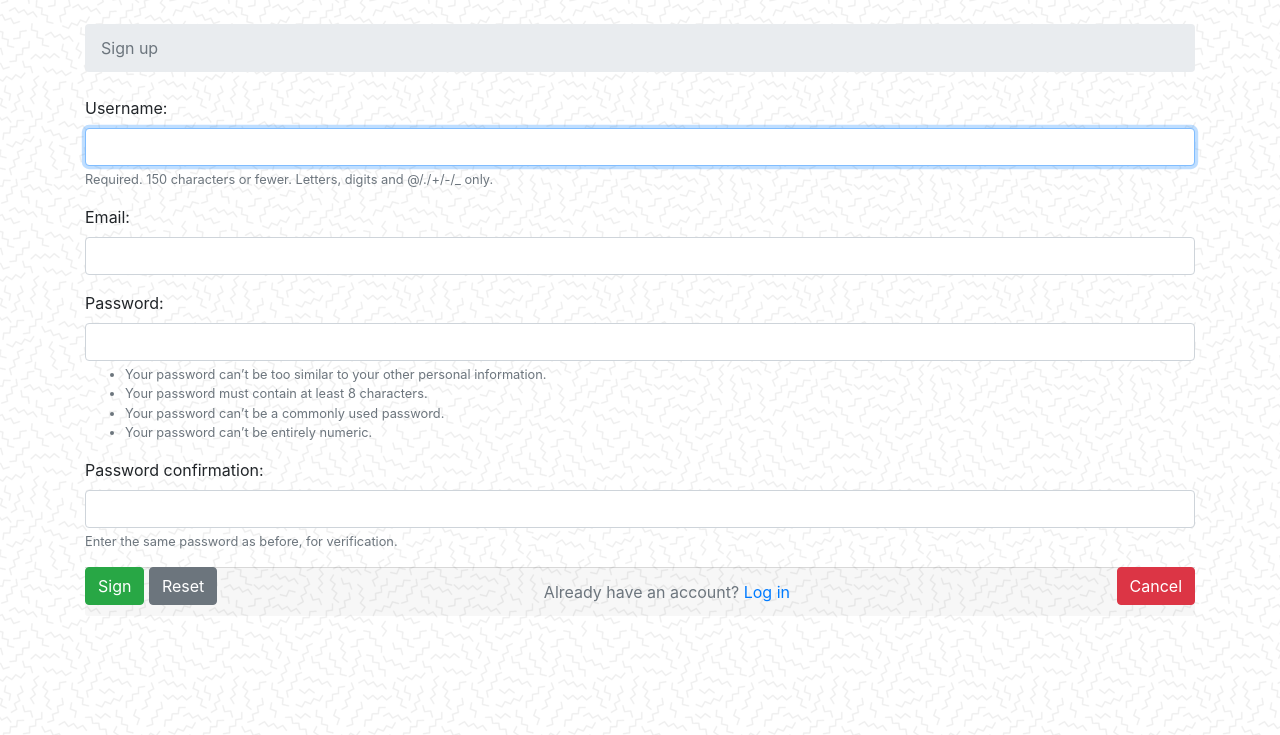
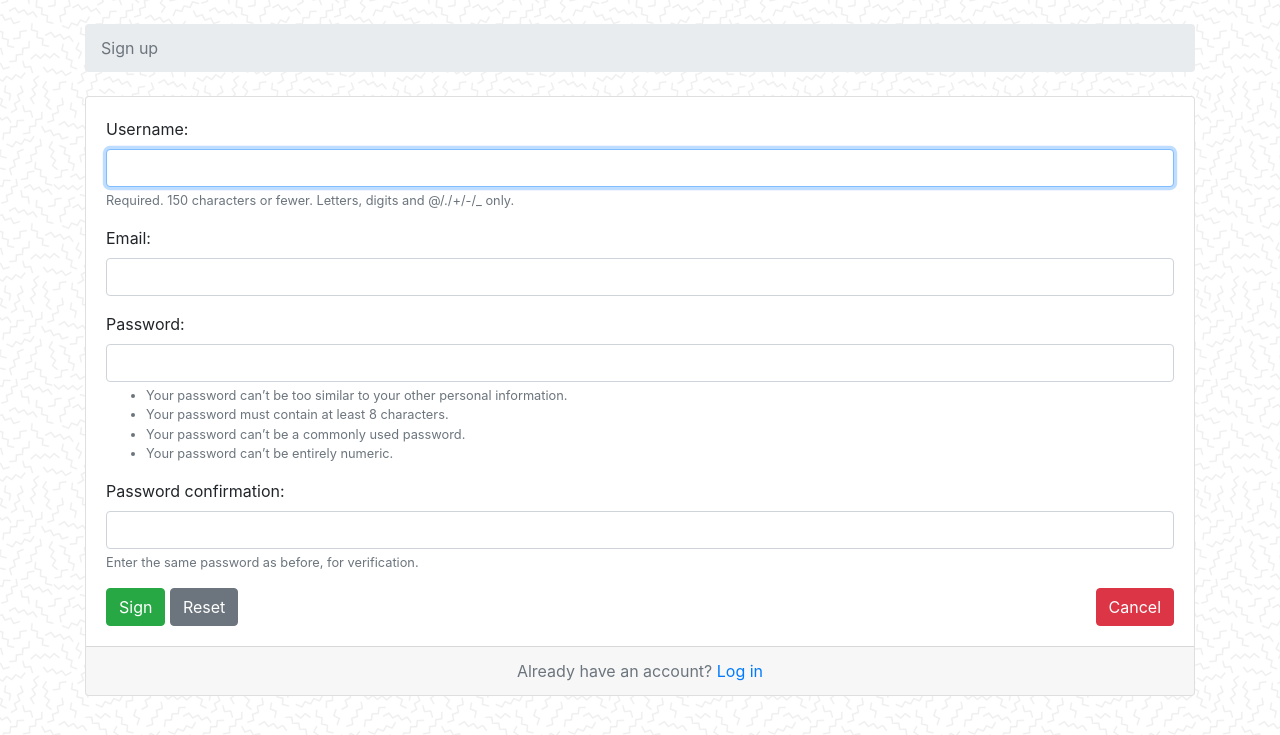
Before and after one commit to alexandrepasc/1stPlayDjango, a Django app: page /signup/ in a window 1280 px wide. Shown: the part 44-779 px from the top of the page. Run offline with Django 3.2, Linux system fonts and the light colour scheme; some libraries are stand-ins or nearby versions; some web fonts are replaced.

Commit message:
Style changes.

```diff
--- a/templates/signup.html
+++ b/templates/signup.html
@@ -15,17 +15,19 @@
 {% endblock %}
 
 {% block content %}
+<div class="card">
+    <div class="card-body">
         <form method="post" novalidate>
             {% csrf_token %}
             {% include 'include/form.html' %}
             {% include 'include/normalFormButtons.html' %}
             <div style="float: right;">
-        <button type="submit" class="btn btn-danger"
-                formaction="{% url 'home' %}">Cancel
-        </button>
+                <button type="submit" class="btn btn-danger" formaction="{% url 'home' %}">Cancel</button>
             </div>
         </form>
+    </div>
     <div class="card-footer text-muted text-center">
-    Already have an account? <a href="#">Log in</a>
+        Already have an account? <a href="{% url 'login' %}">Log in</a>
+    </div>
 </div>
 {% endblock %}
```
Lines whose indentation alone changed are shown as unchanged.
